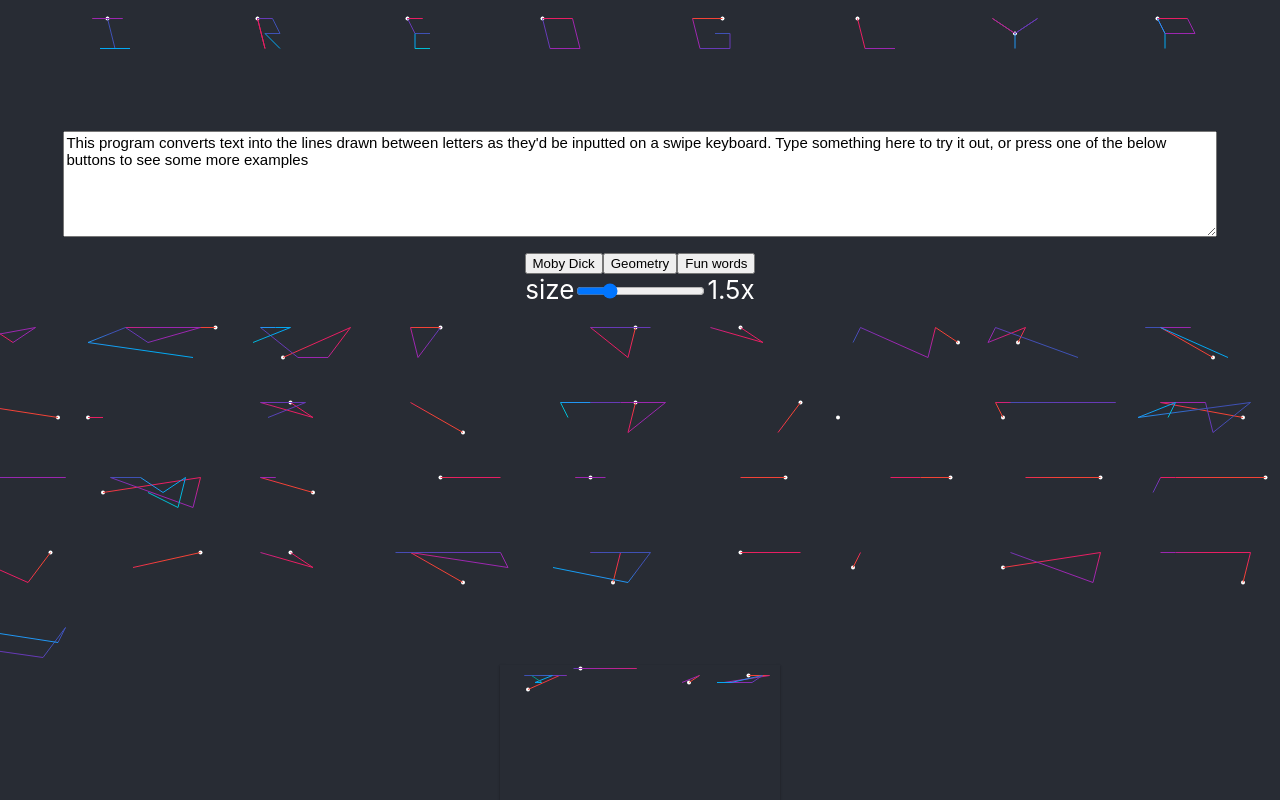
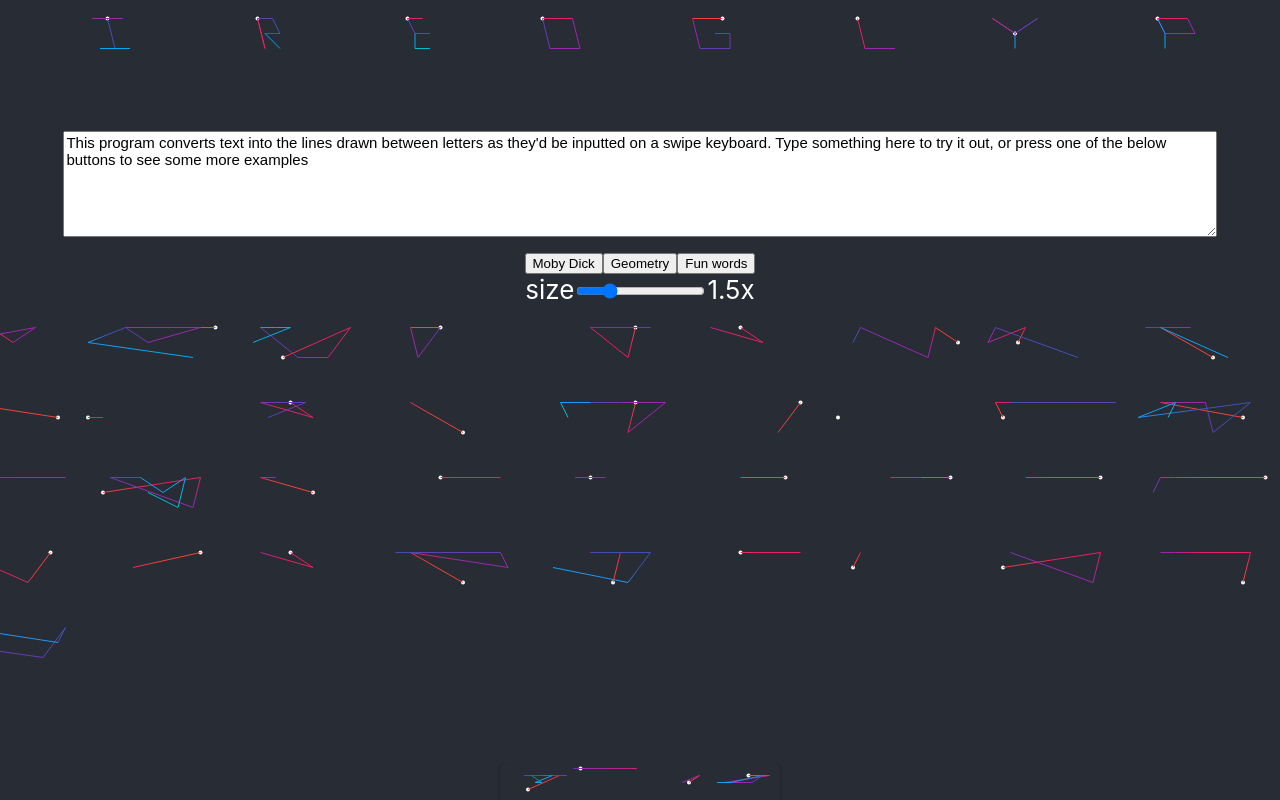
Before and after one commit to JohYoshida/wireoglyph, a React (Create React App) app: page / in a window 1280 px wide. Shown: the top 800 px of the page. Built offline with nearby package versions, Linux system fonts and the light colour scheme.

Commit message:
Renamed className Canvases to Wireoglyph

```diff
--- a/src/App.css
+++ b/src/App.css
@@ -22,10 +22,10 @@ html {
   overflow: hidden;
 }
 
-.Canvases {
+.Wireoglyph {
   display: flex;
   flex-wrap: wrap;
-  margin-bottom: 100px;
+  /* margin-bottom: 100px; */
 }
 
 .canvas {
--- a/src/components/Wireoglyph.jsx
+++ b/src/components/Wireoglyph.jsx
@@ -130,7 +130,7 @@ export default function Wireoglyph(props) {
     );
   });
 
-  return <div className="Canvases">{Canvases}</div>;
+  return <div className="Wireoglyph">{Canvases}</div>;
 }
 
 const Canvas = props => {
```
